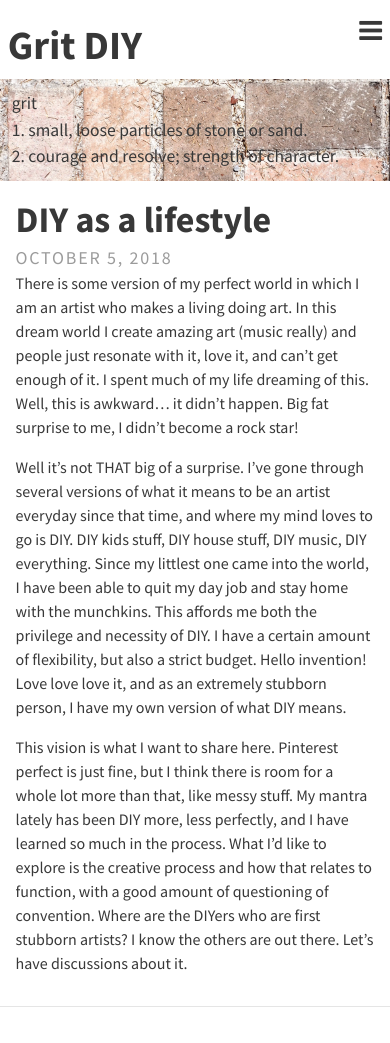
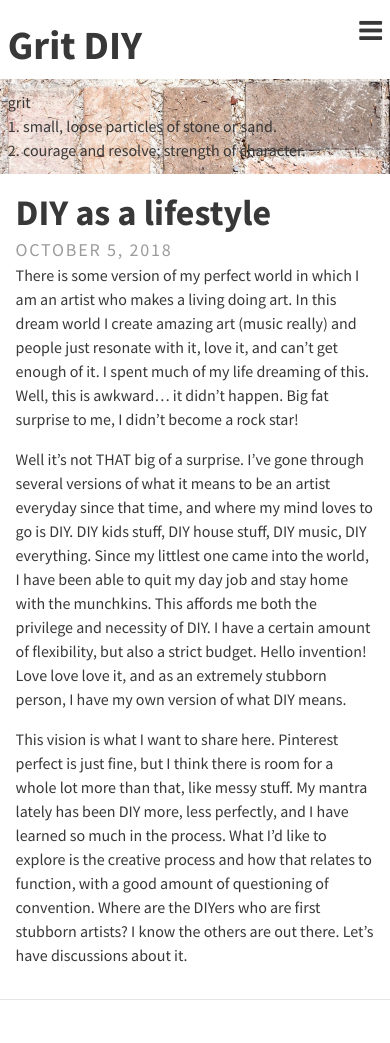
Before and after one commit to gritdiy/gritdiy.github.io, a Jekyll site: the page built from index.html, in a window 390 px wide. Built offline with Jekyll 4.4.1, drawn with Linux system fonts in a browser that asks for light colours; the list of posts is cut into pages by our own code.

Commit message:
tweakss back home and address header text spill

```diff
--- a/assets/css/main.scss
+++ b/assets/css/main.scss
@@ -45,7 +45,7 @@ nav {
 
 @media only screen and (max-width: 600px) {
   .call-out {
-    font-size: 22px;
-    padding: 3% 3%;
+    font-size: 20px;
+    padding: 3% 2%;
   }
 }
```
